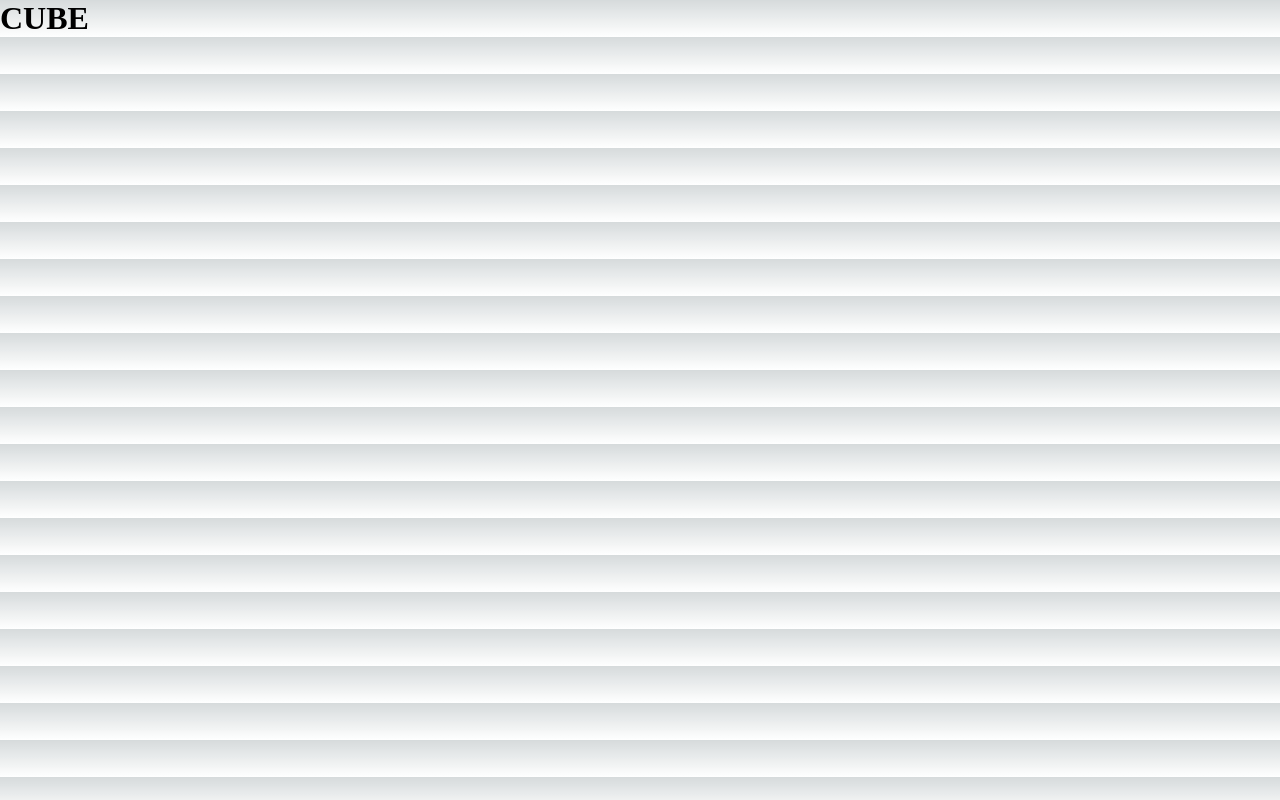
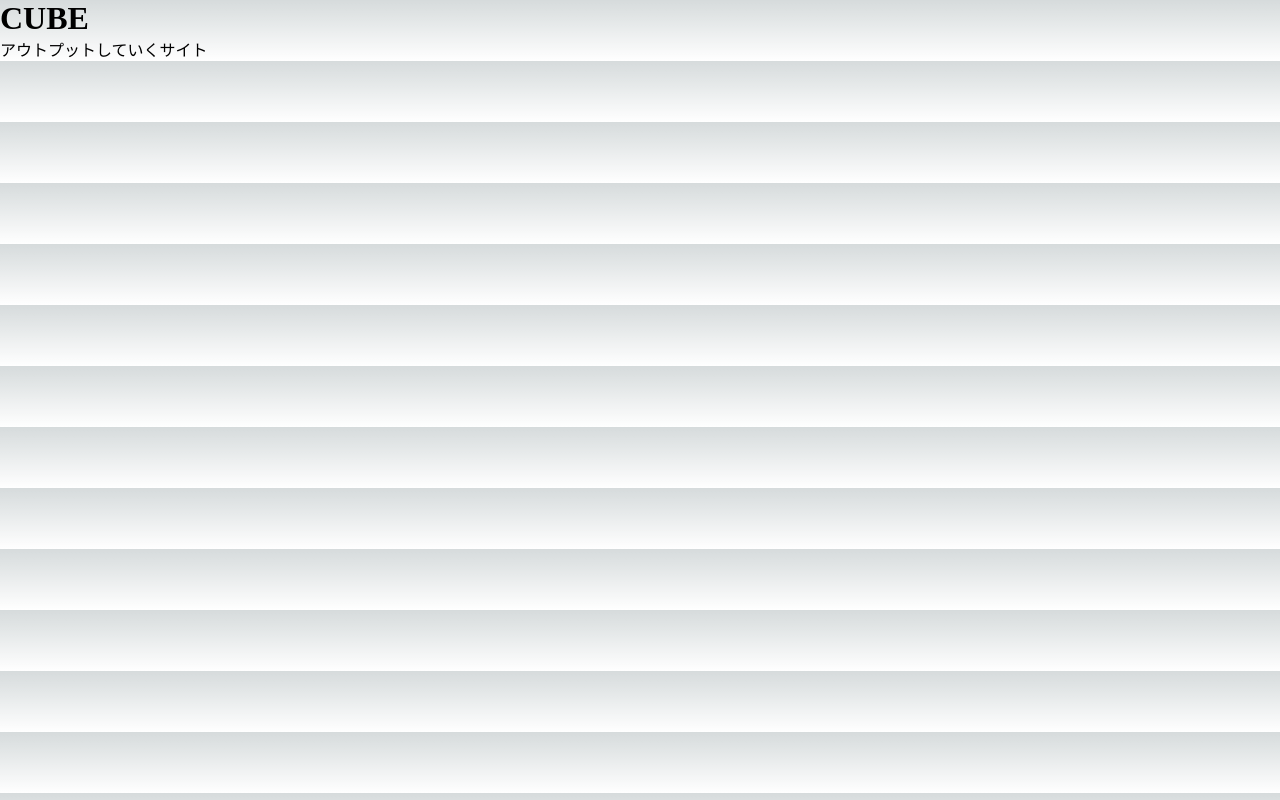
Before and after one commit to hyosetsu/next-react-website, a Next.js app: page / in a window 1280 px wide. Built offline with nearby package versions, Linux system fonts and the light colour scheme.

Commit message:
React ＆JSX 1.6
JSXのルールを確認する

```diff
--- a/pages/index.js
+++ b/pages/index.js
@@ -1,3 +1,68 @@
+/*export default function Home() {
+  const test = (
+    <div>
+      <h1>CUBE</h1>
+      <p>アウトプットしていくサイト</p>
+    </div>
+}*/
+
+/*import React from "react";
 export default function Home() {
-  return <h1>CUBE</h1>
+  return (
+    <React.Fragment>
+      <h1>CUBE</h1>
+      <p>アウトプットしていくサイト</p>
+    </React.Fragment>
+  );
+}*/
+
+/*export default function Home() {
+  return (
+    <>
+      <h1>CUBE</h1>
+      <p>アウトプットしていくサイト</p>
+    </>
+  );
+}*/
+/*export default function Home() {
+  return (
+    <div>
+      <h1>CUBE</h1>
+      <hr />
+      <p>アウトプットしていくサイト</p>
+    </div>
+  )
+}*/
+/*export default function Home() {
+  return (
+    <div className="hero">
+      <h1>CUBE</h1>
+      <p>アウトプットしていくサイト</p>
+    </div>
+  )
+}*/
+/*export default function Home() {
+  return (
+    <div>
+      <h1>CUBE</h1>
+      <p>アウトプットしていくサイト</p>
+    </div>
+  )
+}*/
+/*export default function Home() {
+  return (
+    <div>
+      <h1 style={{ color: 'blue', fontSize: '80px'}}>CUBE</h1>
+      <p>アウトプットしていくサイト</p>
+    </div>
+  )
+}*/
+export default function Home() {
+  const subtitle = 'アウトプットしていくサイト'
+  return (
+    <div>
+      <h1>CUBE</h1>
+      <p>{subtitle}</p>
+    </div>
+  )
 }
```
